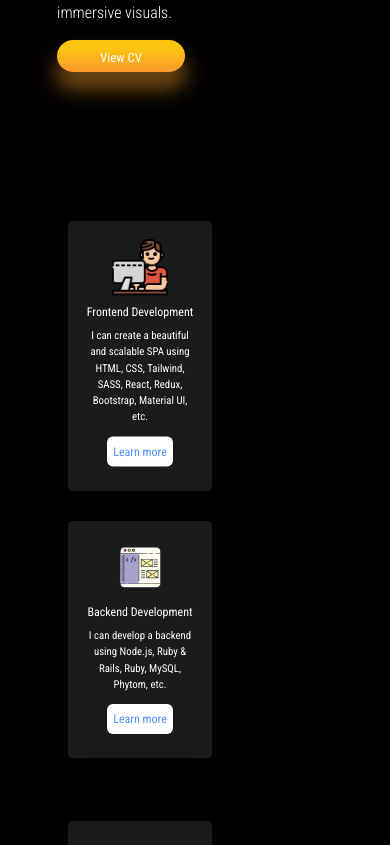
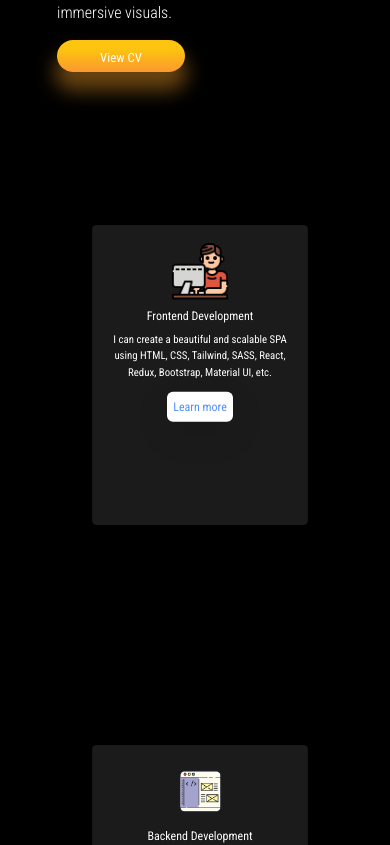
Before and after one commit to nimplay/react-portfolio, a React (Create React App) app: page / in a window 390 px wide. Shown: the part 1645-2490 px from the top of the page. Built offline with nearby package versions, Linux system fonts and the light colour scheme.

Commit message:
update style

```diff
--- a/src/components/intro/Intro.css
+++ b/src/components/intro/Intro.css
@@ -196,6 +196,10 @@
    display: none;
   }
 
+  .i-right3 {
+    display: none;
+   }
+
   .i-right2 {
     display: flex;
     transform: scale(0.5);
--- a/src/components/portfolio/Portfolio.css
+++ b/src/components/portfolio/Portfolio.css
@@ -8,10 +8,11 @@
   padding: 0 3rem 0 3rem;
 }
 
- .carrusel-section{
+.carrusel-section{
   width: 100%;
   height: 100%;
  }
+
 .img-boostrap-carrusel {
   width: 50% !important;
   object-fit: cover;
@@ -28,8 +29,6 @@
   color: var(--orange);
   margin-top: 2rem;
 }
-
-
 
 .portfolio .swiper {
   overflow: visible!important;
@@ -52,7 +51,6 @@
   padding: 6rem;
   margin-left: 1rem;
   height: 18em;
-
 }
 
 .project-description {
@@ -188,6 +186,11 @@
     width: 6rem;
   }
 
+  .img-boostrap-carrusel {
+    width: 80% !important;
+    object-fit: cover;
+  }
+
 }
 
 @media screen and (max-width: 780px) {
@@ -195,6 +198,7 @@
   .portfolio {
     padding: 0 1rem 0 1rem;
     width: 95%;
+    height: auto;
   }
 
   .project-card {
@@ -266,4 +270,9 @@
     font-size: 0.8rem;
     width: 3rem;
   }
+
+  .img-boostrap-carrusel {
+    width: 90% !important;
+    object-fit: cover;
+  }
 }
--- a/src/components/services/Services.css
+++ b/src/components/services/Services.css
@@ -2,6 +2,7 @@
   padding: 8rem 3rem 0 3rem;
   display : flex;
   height: 45rem;
+  margin-top: 4rem;
 }
 
 .awesome {
@@ -66,8 +67,10 @@
 
   .mobile-card {
     transform: scale(1);
-    width: 18rem;
-    height: 20rem;
+  }
+
+  .card {
+    height: 25rem !important;
   }
 
 }
@@ -90,11 +93,17 @@
     flex-wrap: wrap;
     align-items: center;
     gap: 1rem;
+    padding: 0;
+    width: 18rem;
+    justify-content: center;
   }
 
   .mobile-card {
     transform: scale(0.6);
-    width: 12rem;
-    height: 14rem;
+  }
+
+  .card {
+    width: 18rem !important;
+    height: 25rem !important;
   }
 }
--- a/src/components/testimonials/Testimonials.css
+++ b/src/components/testimonials/Testimonials.css
@@ -50,7 +50,7 @@
 @media screen and (max-width: 780px) {
   .t-wrapper {
     padding: 0rem 1rem 0 1rem;
-    margin-top: 25rem;
+    margin-top: 5rem;
     height: max-content;
   }
 
--- a/src/components/works/Works.css
+++ b/src/components/works/Works.css
@@ -1,7 +1,7 @@
 .works {
   padding: 0 3rem 0 3rem;
   display: flex;
-  height: 70vh;
+  height: auto;
   margin-bottom: 4rem;
 }
 
@@ -96,7 +96,7 @@
     padding: 0 1rem 0 1rem;
     display: flex;
     flex-direction: column;
-    height: 40rem;
+    height: auto;
     gap: 5rem;
 
   }
@@ -107,7 +107,7 @@
     padding: 0 1rem 0 1rem;
     display: flex;
     flex-direction: column;
-    height: 50rem;
+    height: auto;
     gap: 3rem;
 
   }
```
